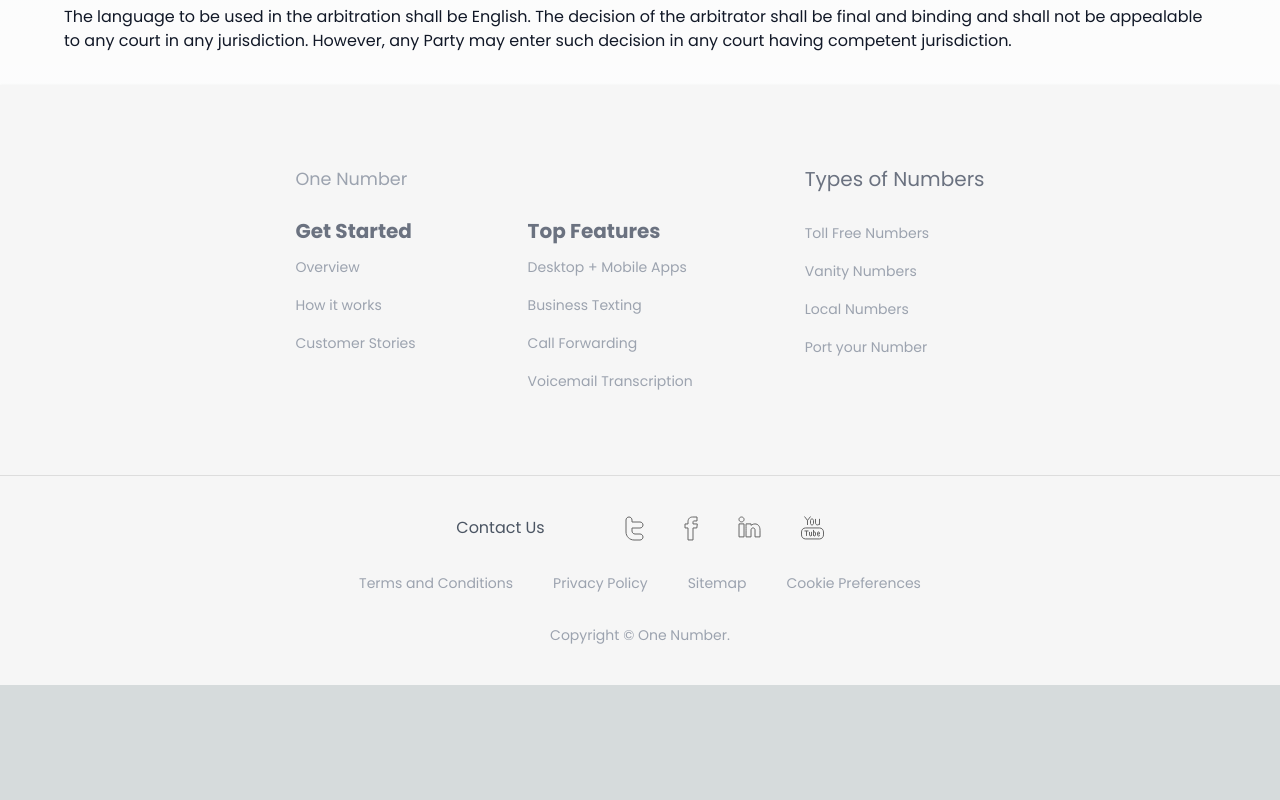
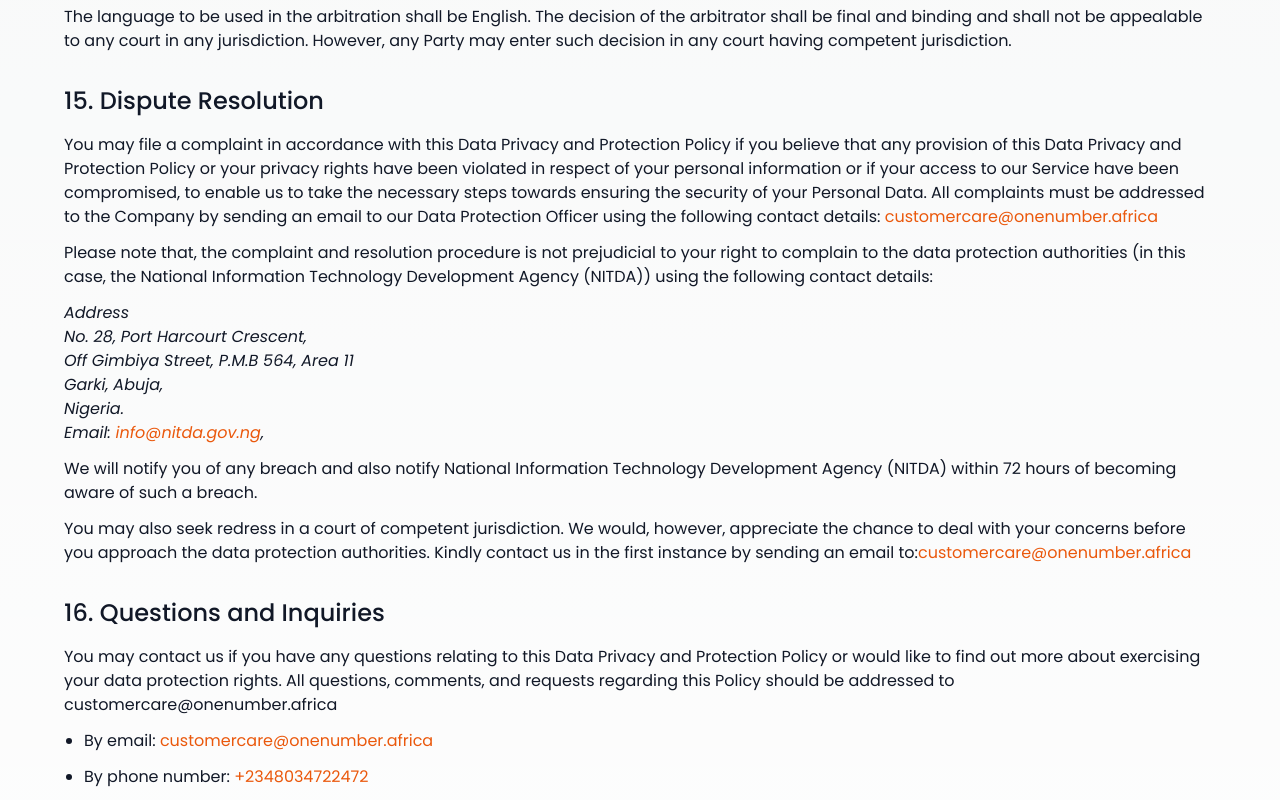
Before and after one commit to NwekeGoddy/onenumber.africa, a Next.js app: page /privacy-policy in a window 1280 px wide. Shown: the part 8000-8800 px from the top of the page. Before the commit the page ends 8685 px from the top, so only its background shows below. Built offline with nearby package versions, Linux system fonts and the light colour scheme.

Commit message:
add section fifteen and sixteen
Signed-off-by: Nweke Chidi <nwekechidigodwin460@gmail.com>

```diff
--- a/src/pages/privacy-policy.js
+++ b/src/pages/privacy-policy.js
@@ -1070,8 +1070,112 @@
             </p>
           </section>
 
+          {/* Section 15 */}
+          <section className="mb-4 sm:mb-8 text-gray-900">
+            <h3 className="text-xl sm:text-2xl mb-2 sm:mb-4 font-medium">
+              15. Dispute Resolution
+            </h3>
 
+            <p className="text-sm sm:text-base mb-3 leading-7">
+              You may file a complaint in accordance with this Data Privacy and
+              Protection Policy if you believe that any provision of this Data
+              Privacy and Protection Policy or your privacy rights have been
+              violated in respect of your personal information or if your access
+              to our Service have been compromised, to enable us to take the
+              necessary steps towards ensuring the security of your Personal
+              Data. All complaints must be addressed to the Company by sending
+              an email to our Data Protection Officer using the following
+              contact details:{" "}
+              <a
+                href="mailto:customercare@onenumber.africa"
+                className="text-orange-600"
+              >
+                customercare@onenumber.africa
+              </a>
+            </p>
 
+            <p className="text-sm sm:text-base mb-3 leading-7">
+              Please note that, the complaint and resolution procedure is not
+              prejudicial to your right to complain to the data protection
+              authorities (in this case, the National Information Technology
+              Development Agency (NITDA)) using the following contact details:
+            </p>
+
+            <address className="mb-3">
+              Address
+              <br />
+              No. 28, Port Harcourt Crescent,
+              <br />
+              Off Gimbiya Street, P.M.B 564, Area 11
+              <br />
+              Garki, Abuja,
+              <br />
+              Nigeria.
+              <br />
+              Email:{" "}
+              <a href="mailto:info@nitda.gov.ng" className="text-orange-600">
+                info@nitda.gov.ng
+              </a>
+              ,
+            </address>
+
+            <p className="text-sm sm:text-base mb-3 leading-7">
+              We will notify you of any breach and also notify National
+              Information Technology Development Agency (NITDA) within 72 hours
+              of becoming aware of such a breach.
+            </p>
+
+            <p className="text-sm sm:text-base mb-3 leading-7">
+              You may also seek redress in a court of competent jurisdiction. We
+              would, however, appreciate the chance to deal with your concerns
+              before you approach the data protection authorities. Kindly
+              contact us in the first instance by sending an email to:
+              <a
+                href="mailto:customercare@onenumber.africa"
+                className="text-orange-600"
+              >
+                customercare@onenumber.africa
+              </a>
+            </p>
+          </section>
+
+          {/* Section 16 */}
+          <section className="mb-4 sm:mb-8 text-gray-900">
+            <h3 className="text-xl sm:text-2xl mb-2 sm:mb-4 font-medium">
+              16. Questions and Inquiries
+            </h3>
+
+            <p className="text-sm sm:text-base mb-3 leading-7">
+              You may contact us if you have any questions relating to this Data
+              Privacy and Protection Policy or would like to find out more about
+              exercising your data protection rights. All questions, comments,
+              and requests regarding this Policy should be addressed to
+              customercare@onenumber.africa
+            </p>
+
+            <ul className="list-disc pl-5">
+              <li>
+                <p className="text-sm sm:text-base mb-3 leading-7">
+                  By email:{" "}
+                  <a
+                    href="mailto:customercare@onenumber.africa"
+                    className="text-orange-600"
+                  >
+                    customercare@onenumber.africa
+                  </a>
+                </p>
+              </li>
+
+              <li>
+                <p className="text-sm sm:text-base mb-3 leading-7">
+                  By phone number:{" "}
+                  <a href="tel:+234 034722472" className="text-orange-600">
+                    +2348034722472
+                  </a>
+                </p>
+              </li>
+            </ul>
+          </section>
         </section>
         <Footer />
       </main>
```
